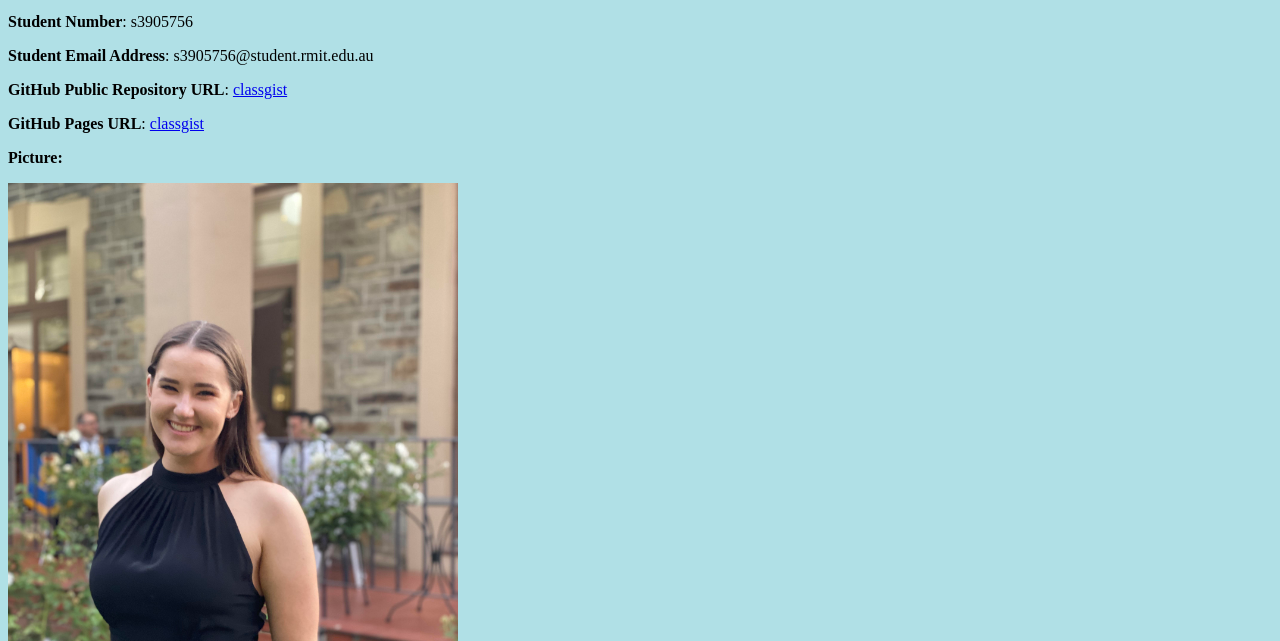
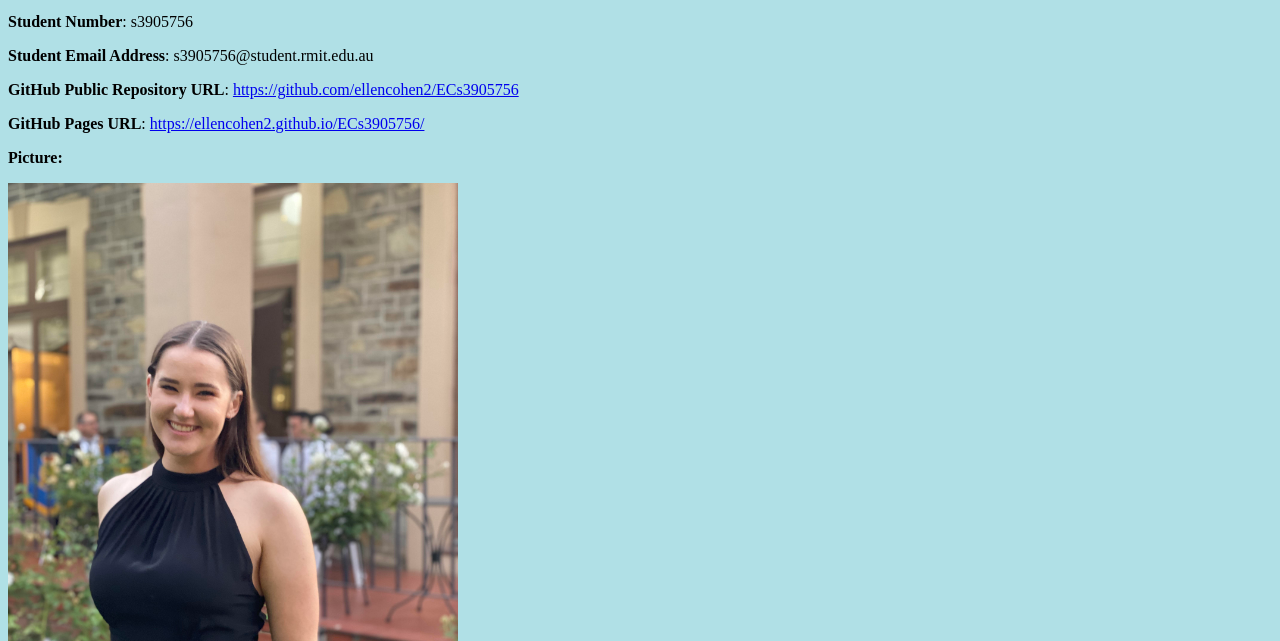
Before and after one commit to ellencohen2/ECs3905756, a plain HTML site: page index.html in a window 1280 px wide. Shown: the part 159-800 px from the top of the page. Drawn offline with Linux system fonts and the light colour scheme.

Commit message:
Updated GitHub URLs

```diff
--- a/index.html
+++ b/index.html
@@ -11,8 +11,8 @@
 <p><b>Name</b>: Ellen Cohen</p>
 <p><b>Student Number</b>: s3905756 <br>
 <p><b>Student Email Address</b>: s3905756@student.rmit.edu.au <br>
-<p><b>GitHub Public Repository URL</b>: <a href="...">classgist</a><br>
-<p><b>GitHub Pages URL</b>: <a href="...">classgist</a><br>
+<p><b>GitHub Public Repository URL</b>: <a href="https://github.com/ellencohen2/ECs3905756">https://github.com/ellencohen2/ECs3905756</a><br>
+<p><b>GitHub Pages URL</b>: <a href="https://ellencohen2.github.io/ECs3905756/">https://ellencohen2.github.io/ECs3905756/</a><br>
 <p><b>Picture:</b><br>
 <p><img src="IMG/profilepic.jpg" alt="Ellen Cohen Profile Picture" width="450" height="600" style="float:top right;width:450px;height:600px;"></p>
 <p><b>Background Information</b>
```
